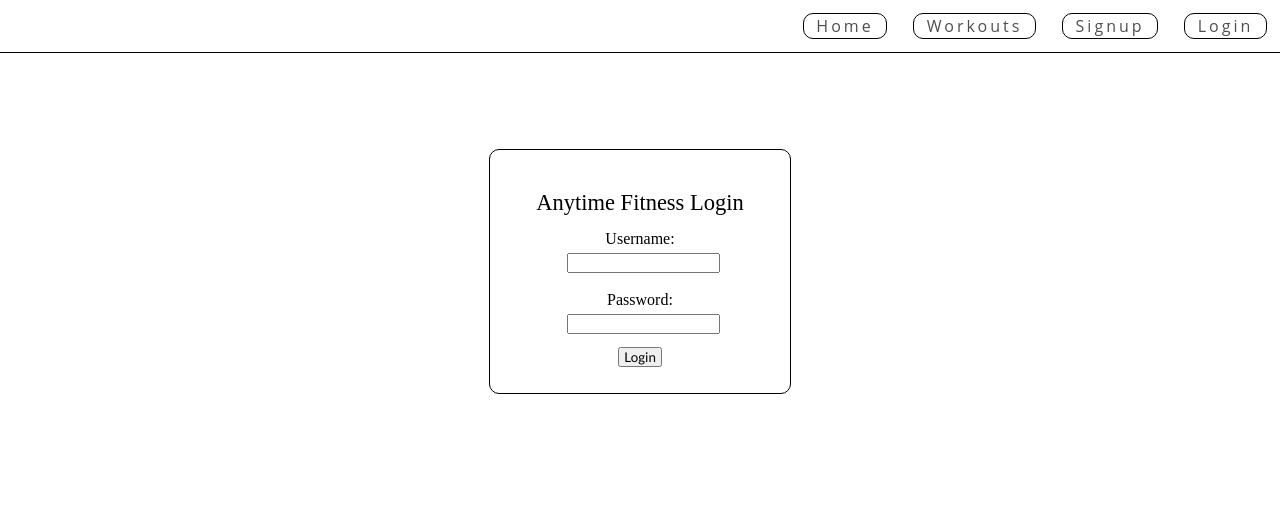
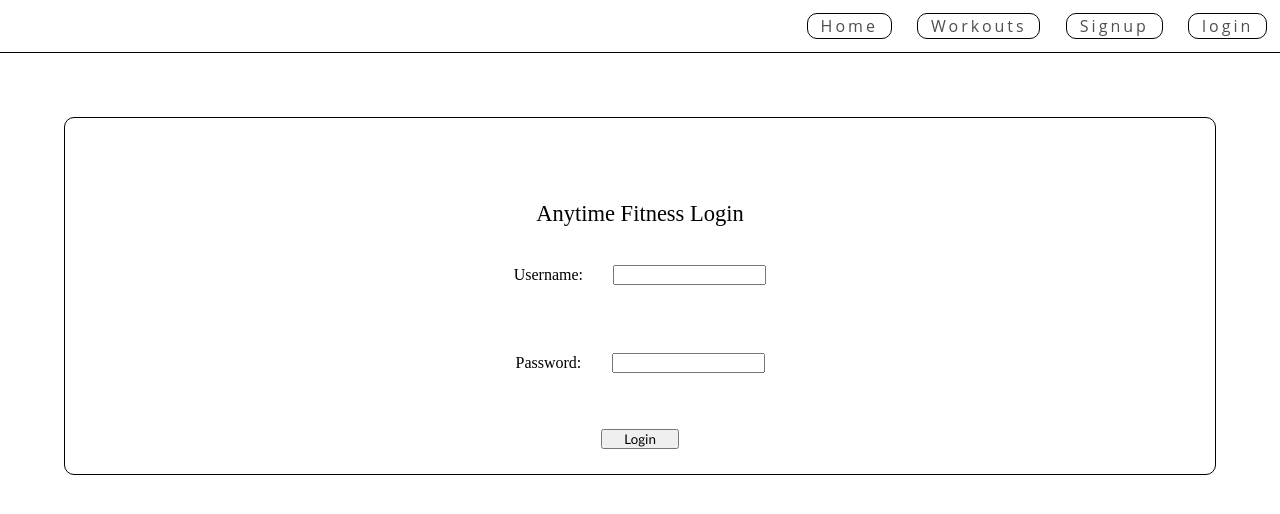
Before and after one commit to build-week-anytime-fitness-1/front-end, a React (Create React App) app in the folder anytime-fitness/: page /login in a window 1280 px wide. Shown: the top 514 px of the page. Built offline with nearby package versions, Linux system fonts and the light colour scheme.

Commit message:
improved routing, login now switches to logout correctly when user signs in

```diff
--- a/anytime-fitness/src/App.js
+++ b/anytime-fitness/src/App.js
@@ -1,14 +1,37 @@
 import './App.css';
+import { useState } from 'react';
 import InstructorForm from './components/InstructorForm';
 import UserForm from './components/UserForm';
 import ClassCreate from './components/ClassCreate';
+import { Routes, Route, Outlet } from 'react-router-dom'
+import LoginForm from './components/Login';
+import ClassList from './components/ClassList';
+import ClassPage from './components/ClassPage';
+import Logout from './components/Logout'
+import NavBar from './components/NavBar';
+import Home from './components/Home';
 
 function App() {
+  const [loggedIn, setLoggedIn] = useState(false);
+  let token = localStorage.getItem('token')
+
   return (
     <div className='App'>
-      <header className='App-header'>
+      {/* <header className='App-header'>
         {<InstructorForm/>}
-      </header>
+      </header> */}
+    <NavBar loggedIn={loggedIn} setLoggedIn={setLoggedIn} token={token} />
+    <Outlet/>
+      <Routes>
+      <Route path={'/'} element={<Home/>}/>
+      <Route path='client' element={<UserForm />} />
+        <Route path='add-class' element={<ClassCreate />} />
+        <Route path='login' element={<LoginForm loggedIn={loggedIn} setLoggedIn={setLoggedIn} />}/>
+        <Route path='classes/*' element={<ClassList/>} />
+        <Route path=':classId' element={<ClassPage/>}/>
+        <Route path='logout' element={<Logout/>}/>
+      </Routes>
+
     </div>
   );
 }
--- a/anytime-fitness/src/components/Login.js
+++ b/anytime-fitness/src/components/Login.js
@@ -1,13 +1,13 @@
 import React, { useState, useEffect } from 'react';
 import axios from 'axios';
-import { useNavigate } from 'react-router-dom';
+import { useNavigate, Outlet } from 'react-router-dom';
 
 const initialLoginValues = {
     username: '',
     password: ''
 }
 
-const LoginForm = () => {
+function LoginForm (props){
     const [loginForm, setLoginForm] = useState(initialLoginValues);
     const push = useNavigate()
 
@@ -16,6 +16,8 @@
         axios.post(`https://build-week-anytime-fitness-1.herokuapp.com/api/auth/login`, loginForm)
             .then(res => { console.log(res)
             localStorage.setItem('token', res.data.token);
+            props.setLoggedIn(true)
+            console.log(props.loggedIn)
         })
             .catch(error => console.log(error.response));
             setLoginForm(initialLoginValues)
@@ -28,6 +30,8 @@
     };
 
     return (
+        <div>
+            <Outlet/>
         <form id='loginForm' onSubmit={onSubmit}>
             <h2>Anytime Fitness Login</h2>
             <label>Username:
@@ -48,6 +52,7 @@
             </label>
             <button id="login" type="submit">Login</button>
         </form>
+        </div>
     )
 }
 
--- a/anytime-fitness/src/components/NavBar.js
+++ b/anytime-fitness/src/components/NavBar.js
@@ -1,28 +1,28 @@
-import React from 'react';
-import { Link } from 'react-router-dom';
+// import React from 'react';
+import { Routes, Route, Link } from 'react-router-dom';
 import App from '../App.css';
 import { useState, useEffect } from 'react';
+import UserForm from './UserForm';
 
-const NavBar = () => {
-      const [loggedIn, setLoggedIn] = useState(false);
-      let token = localStorage.getItem('token')
+function NavBar({ loggedIn, setLoggedIn, token }) {
 
   useEffect(() => {
-        token !== null ? setLoggedIn(true) : setLoggedIn(false)
-      },[setLoggedIn, token])
+    token !== null ? setLoggedIn(true) : setLoggedIn(false);
+  }, [setLoggedIn, token]);
 
   return (
     <div>
-            <nav id='nav-bar' >
+      <nav id='nav-bar'>
         <Link to='/'>Home</Link>
-                <Link to='/classes'>Workouts</Link>
-                <Link to='/client'>Signup</Link>
-                {loggedIn ? (
-                    <Link to ='/logout' onClick={() => {
-                        setLoggedIn(false);
-                      }}>Logout</Link>
-                    ) : <Link to='/login' >Login</Link>
-}
+        <Link to='classes'>Workouts</Link>
+        <Link to='client'>Signup</Link>
+        {!loggedIn ? (
+          <Link to='login'>login</Link>
+        ) : (
+          <Link to='logout' onClick={() => setLoggedIn(false)}>
+            Logout
+          </Link>
+        )}
       </nav>
     </div>
   );
--- a/anytime-fitness/src/components/UserForm.js
+++ b/anytime-fitness/src/components/UserForm.js
@@ -1,5 +1,6 @@
 import React, { useState } from 'react';
 import axios from 'axios';
+import { Routes, Route} from 'react-router-dom'
 
 const initialFormValues = {
     first_name: '',
@@ -29,6 +30,10 @@
     };
 
     return (
+        <div>
+        <Routes>
+                <Route path='client' element={<UserForm />} />
+                </Routes>
         <form className='signup' onSubmit={onSubmit}>
             <div>
                 <h2>Sign Up</h2>
@@ -75,5 +80,6 @@
                 <button onSubmit={onSubmit} className='submitButton'>Submit</button>
             </div>
         </form>
+        </div>
     )
 }
--- a/anytime-fitness/src/index.js
+++ b/anytime-fitness/src/index.js
@@ -18,16 +18,16 @@
 ReactDOM.render(
   <Router>
     <React.StrictMode>
-      <NavBar/>
+      {/* <NavBar/>  */}
        <Routes>
-        <Route path='/' element={<App />} />
-        <Route index element={<Home />} />
-        <Route path='client' element={<UserForm />} />
+        <Route path='/*' element={<App />} />
+        {/* <Route index element={<NavBar />} />  */}
+        {/* <Route path='client' element={<UserForm />} />
         <Route path='add-class' element={<ClassCreate />} />
         <Route path='login' element={<LoginForm/>}/>
         <Route path='classes/*' element={<ClassList/>} />
         <Route path=':classId' element={<ClassPage/>}/>
-        <Route path='logout' element={<Logout/>}/>
+        <Route path='logout' element={<Logout/>}/> */}
       </Routes>
     </React.StrictMode>
   </Router>,
```
Also changed, not shown: anytime-fitness/src/components/ClassList.js (+24 -21 lines), anytime-fitness/src/components/ClassPage.js (+21 -17 lines). Lines whose indentation alone changed are shown as unchanged.
